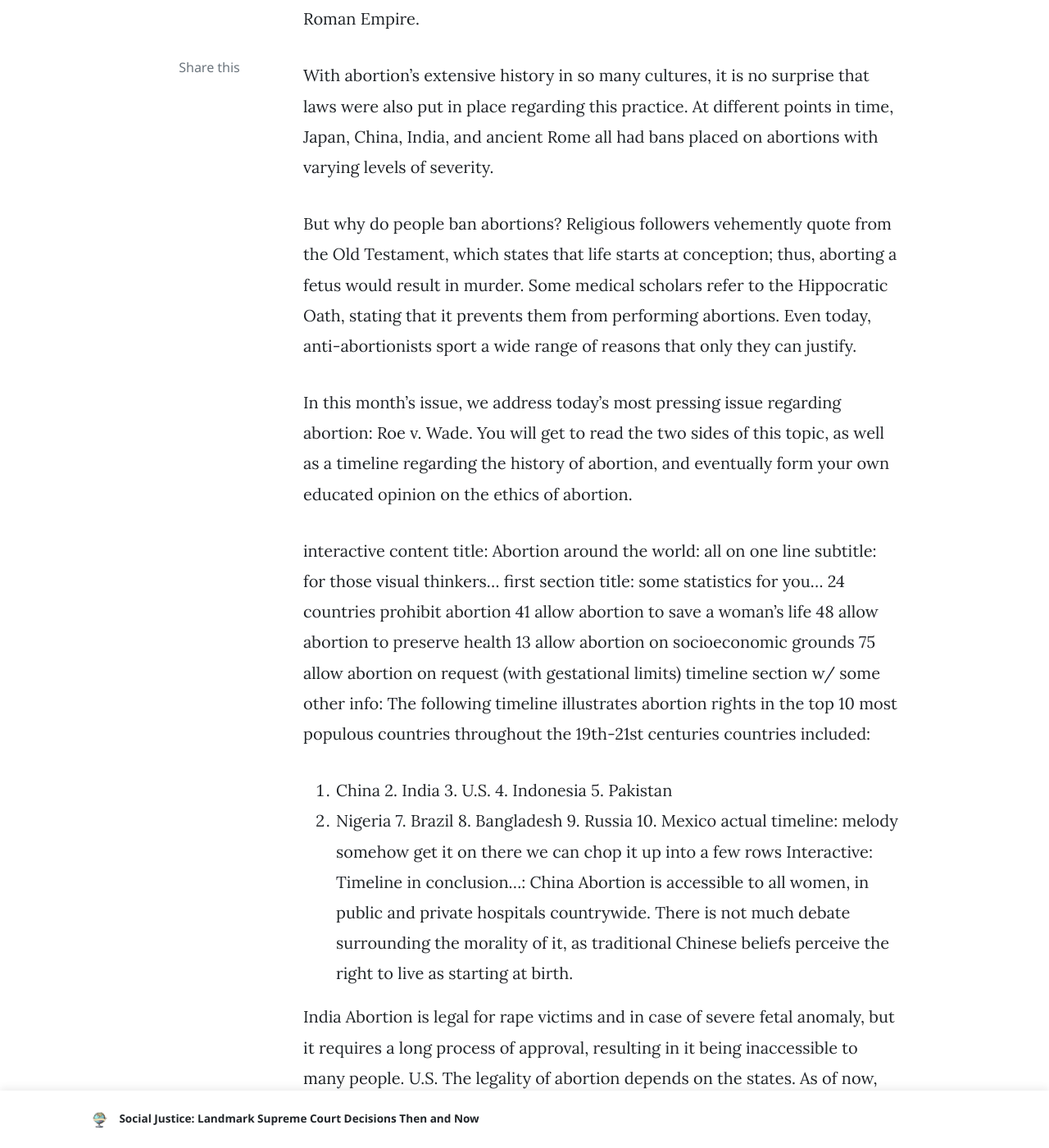
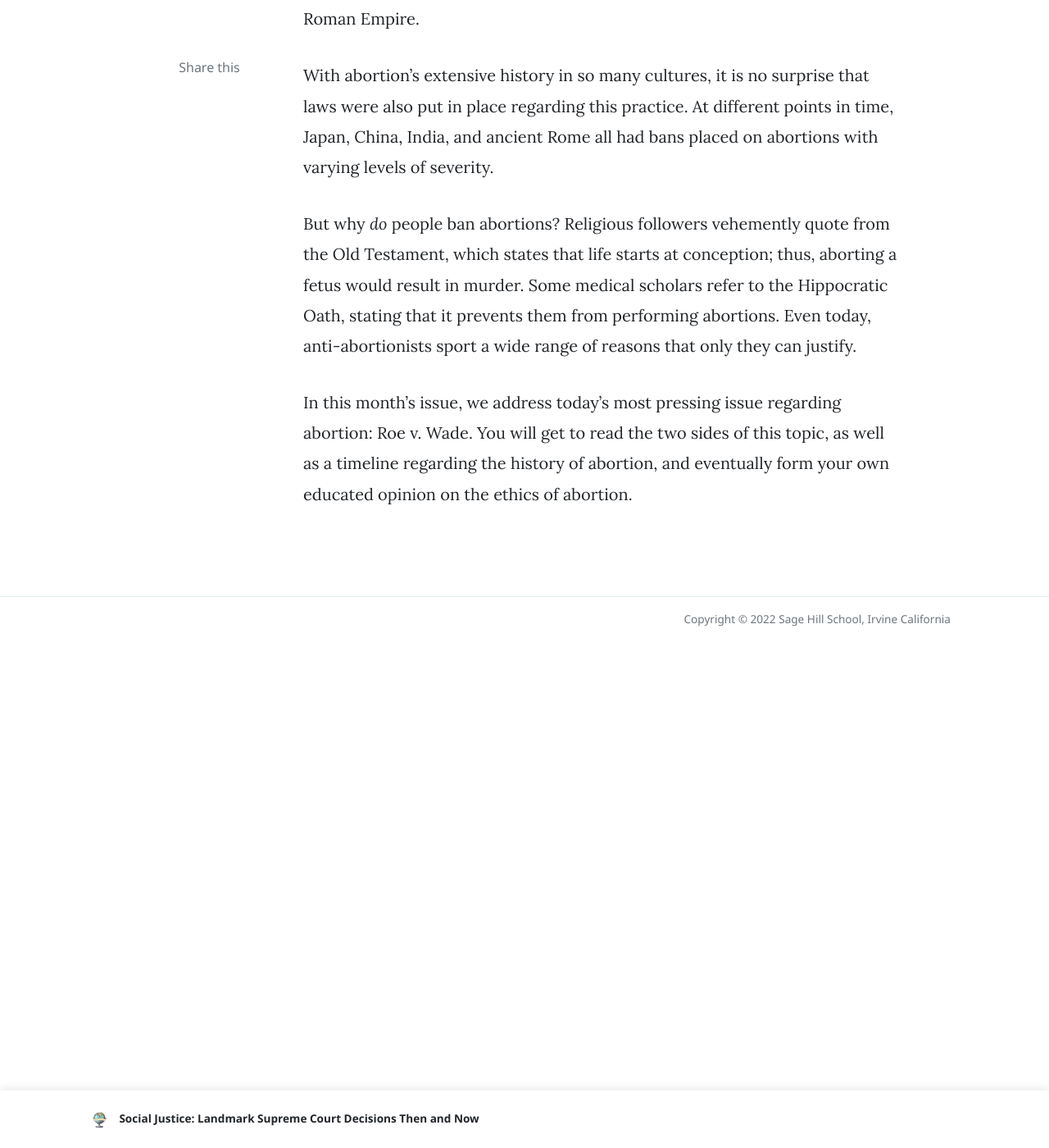
Before and after one commit to ourgenerationshs/ourgeneration, a Jekyll site: the page built from _posts/2022-09-18-What-is-abortion.md, in a window 1280 px wide and 1400 px high, scrolled down 877 px. Shown: the whole window at 82% size. Built offline with Jekyll 4.4.1, drawn with Linux system fonts in a browser that asks for light colours; nearby versions of some CDN libraries; comment, search, counter and statistics services are not loaded; some of the changed text lies outside the part shown.

Commit message:
Update 2022-09-18-What-is-abortion.md

```diff
--- a/_posts/2022-09-18-What-is-abortion.md
+++ b/_posts/2022-09-18-What-is-abortion.md
@@ -1,7 +1,7 @@
 ---
 layout: post
 title:  "What is Abortion?"
-subtitle: "Just for clarity before you exploration here…"
+subtitle: "Just for clarity before your exploration here…"
 author: Melody Yu
 categories: [Articles]
 image: assets/images/abortionlogo.png
@@ -14,49 +14,6 @@ Since ancient times, abortions have been performed through a number of methods.
 
 With abortion’s extensive history in so many cultures, it is no surprise that laws were also put in place regarding this practice. At different points in time, Japan, China, India, and ancient Rome all had bans placed on abortions with varying levels of severity.
 
-But why do people ban abortions? Religious followers vehemently quote from the Old Testament, which states that life starts at conception; thus, aborting a fetus would result in murder. Some medical scholars refer to the Hippocratic Oath, stating that it prevents them from performing abortions. Even today, anti-abortionists sport a wide range of reasons that only they can justify.
+But why _do_ people ban abortions? Religious followers vehemently quote from the Old Testament, which states that life starts at conception; thus, aborting a fetus would result in murder. Some medical scholars refer to the Hippocratic Oath, stating that it prevents them from performing abortions. Even today, anti-abortionists sport a wide range of reasons that only they can justify.
 
 In this month’s issue, we address today’s most pressing issue regarding abortion: Roe v. Wade. You will get to read the two sides of this topic, as well as a timeline regarding the history of abortion, and eventually form your own educated opinion on the ethics of abortion.
-
-
-
-interactive content title: Abortion around the world: all on one line
-	subtitle: for those visual thinkers…
-first section title: some statistics for you…
-24  countries prohibit abortion
-41  allow abortion to save a woman's life
-48  allow abortion to preserve health
-13  allow abortion on socioeconomic grounds
-75  allow abortion on request (with gestational limits)
-timeline section w/ some other info:
-The following timeline illustrates abortion rights in the top 10 most populous countries throughout the 19th-21st centuries
-countries included:
-1. China  2. India  3. U.S.  4. Indonesia  5. Pakistan
-6. Nigeria  7. Brazil  8. Bangladesh  9. Russia  10. Mexico
-actual timeline:
-melody somehow get it on there we can chop it up into a few rows
-Interactive: Timeline
-in conclusion…:
-China
-Abortion is accessible to all women, in public and private hospitals countrywide. There is not much debate surrounding the morality of it, as traditional Chinese beliefs perceive the right to live as starting at birth.
-
-India
-Abortion is legal for rape victims and in case of severe fetal anomaly, but it requires a long process of approval, resulting in it being inaccessible to many people.
-U.S.
-The legality of abortion depends on the states. As of now, many states are split between protecting abortion and making it illegal.
-Indonesia
-Abortion is legal in medical emergencies, as well as in cases of severe fetal anomaly. It's also legal for cases of rape before six weeks of gestation have passed. The process is severely complicated and ambiguous, and many people are unable to obtain an abortion. For every 100,000 live births, there are 305 maternal deaths.
-Pakistan
-Policies are generally against abortion, except in ambiguous cases of "good faith" or "necessary treatment". Many women attempt to get unsafe abortions, which majorly contributes to avoidable injuries and death. In 2002, 197,000 women were estimated to have been hospitalized for unsafe abortion complications.
-Nigeria
-Abortion laws in Nigeria have not changed since 1861. They remain illegal, unless done to save the life of a pregnant woman. Around 50.6 per 1,000 women of reproductive age attempt to get an abortion, making it one of the highest rates in the world.
-Brazil
-Many women attempt to buy Misoprostol on the black market in order to get an illegal abortion. Abortion is legal only to save a woman's life, or if the pregnancy was a result of rape or incest. Unsafe abortions are the fourth leading cause of maternal deaths in the country.
-Bangladesh
-Abortion is only legal to save a woman's life. However, Menstrual Regulation, which is used to bring back regular menstruation, is available. Many women are unaware of this, and gestational limits are unclear, which causes many people to be incorrectly denied when attempting to find Menstrual Regulation care.
-Russia
-Abortion is legal on request until the 12th week of pregnancy, and it is also available in later pregnancies under special circumstances.
-Mexico
-There are no national-level regulations on abortion. 8 out of 32 states, as well as Mexico City, are working on providing safe paths to abortion.
-what can you do?:
-You can visit https://reproductiverights.org/get-involved/ to learn more about abortion, and how you can act on it. If you live in the U.S., abortion will be an important topic of conflict in the upcoming 2022 midterm elections for the House of Representatives and the Senate. Encourage the adults around you to learn about the potential candidates and how to vote for them.
```
